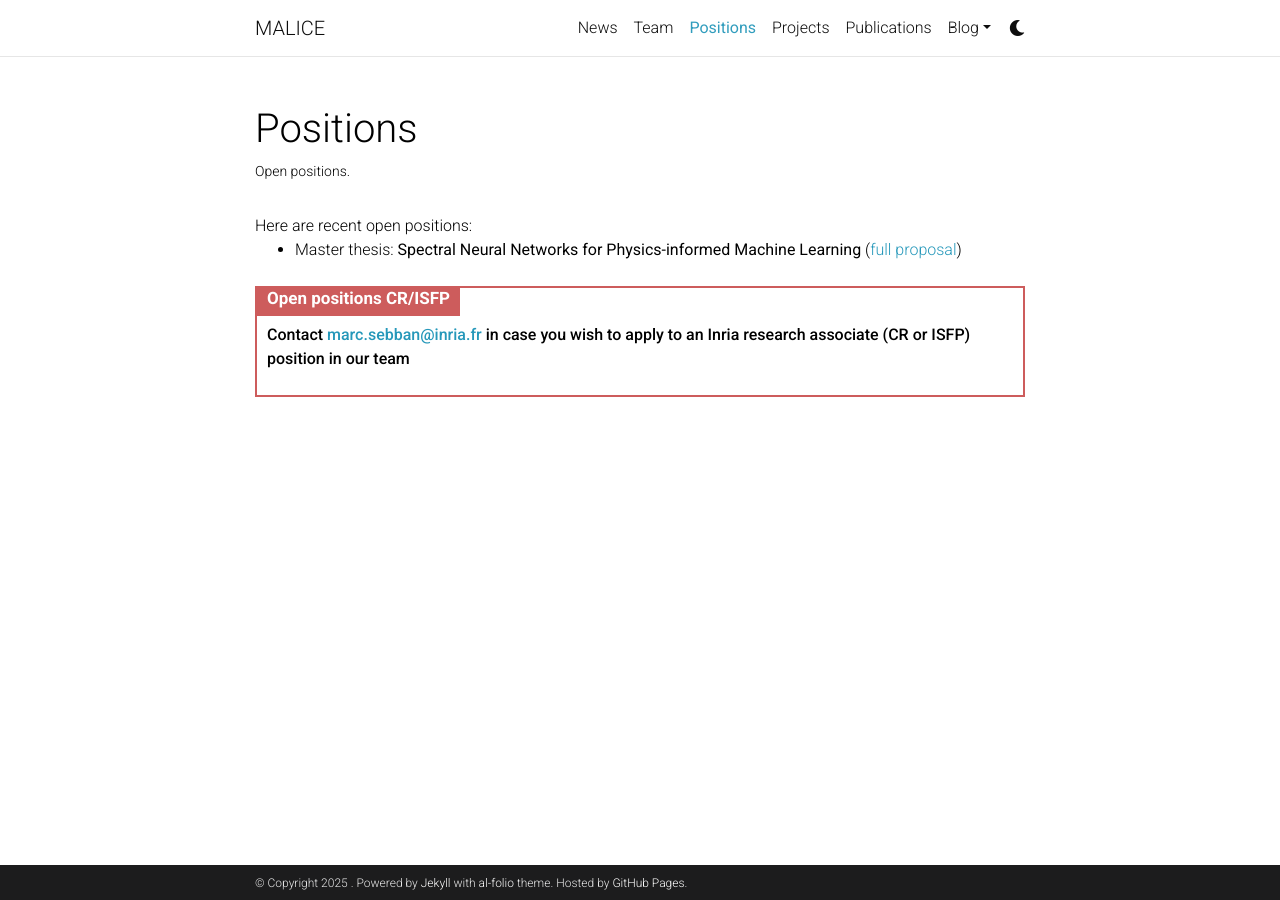
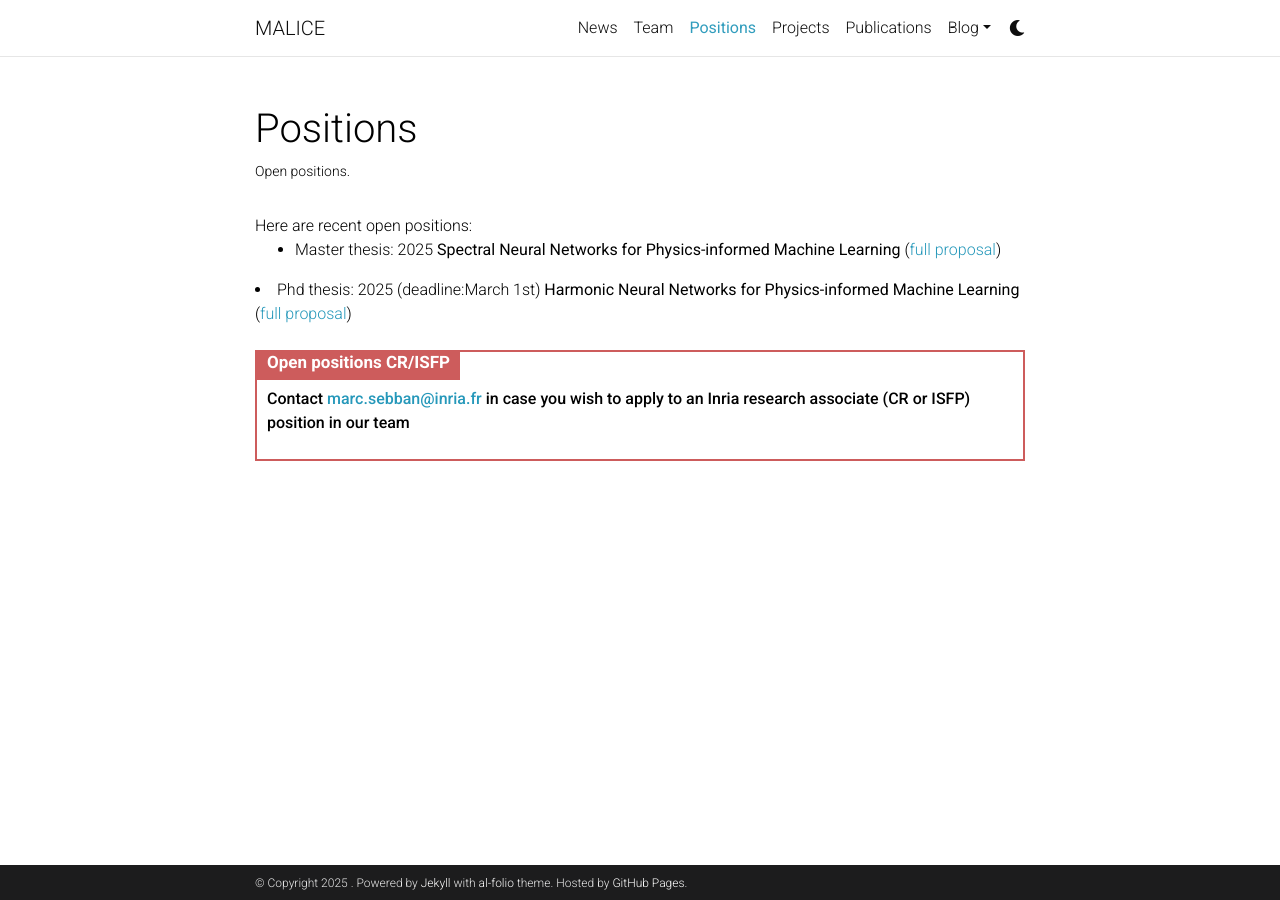
Before and after one commit to labhc-malice/labhc-malice.github.io, a Jekyll site: the page built from _pages/positions.md, in a window 1280 px wide. Built offline with Jekyll 4.4.1, drawn with Linux system fonts in a browser that asks for light colours; comment, search, counter and statistics services are not loaded; a style sheet for code colours, icons or effects is not loaded.

Commit message:
Update positions.md

```diff
--- a/_pages/positions.md
+++ b/_pages/positions.md
@@ -13,8 +13,9 @@ horizontal: false
 <div class="positions">
 Here are recent open positions:
 <ul>
-  <li>Master thesis: <b>Spectral Neural Networks for Physics-informed Machine Learning</b> (<a href="https://www.benjamin-girault.com/pdfs/internship-offer-fourier-nn-2025.pdf">full proposal</a>)</li>
+  <li>Master thesis: 2025 <b>Spectral Neural Networks for Physics-informed Machine Learning</b> (<a href="https://www.benjamin-girault.com/pdfs/internship-offer-fourier-nn-2025.pdf">full proposal</a>)</li>
 </ul>
+  <li>Phd thesis: 2025 (deadline:March 1st) <b>Harmonic Neural Networks for Physics-informed Machine Learning</b> (<a href="https://www.benjamin-girault.com/pdfs/offre-these-2025-harmonic-nn.pdf">full proposal</a>)</li>
 </div>
 
 <div class="danger-box-titled">
```
